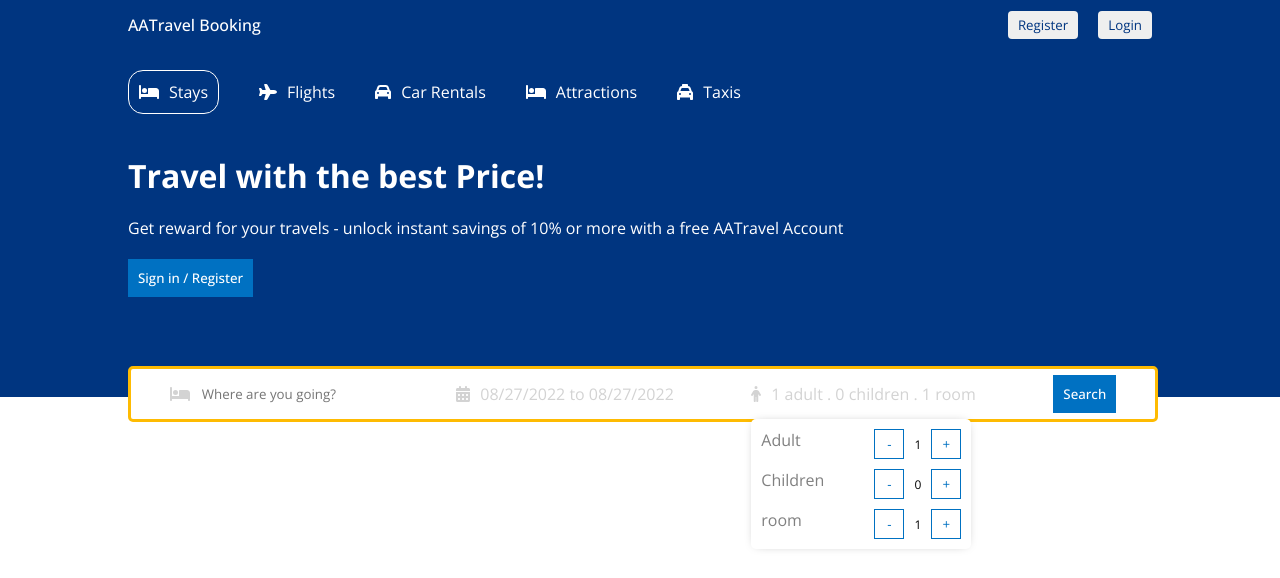
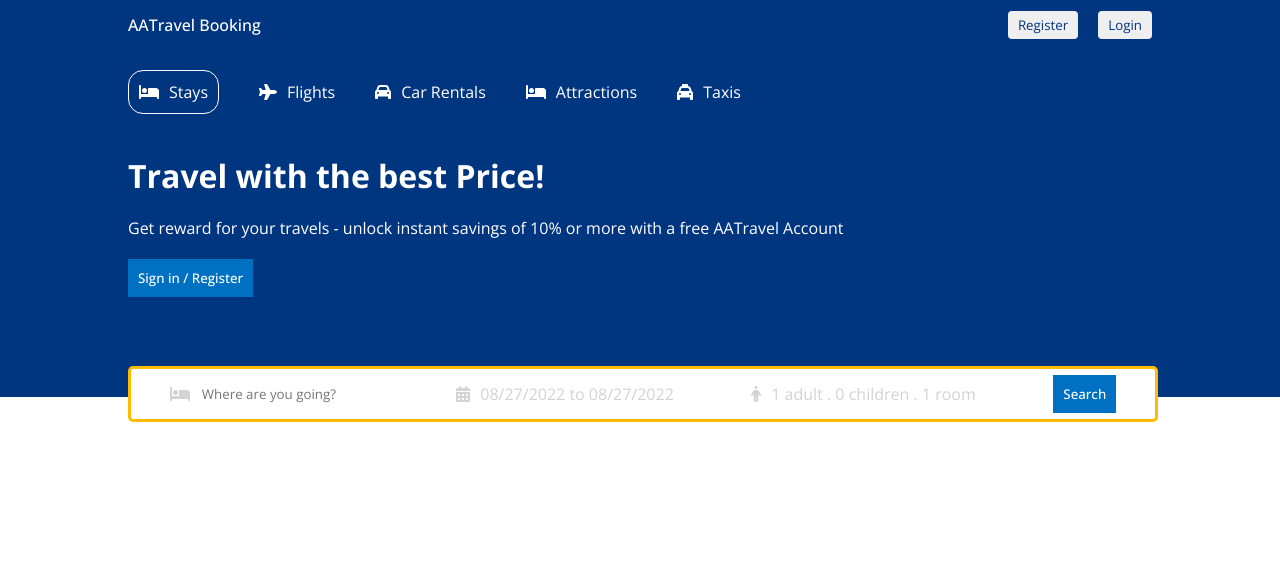
Before and after one commit to GXMUHATE/BookingApp, a React (Create React App) app: page / in a window 1280 px wide. Shown: the top 578 px of the page. Built offline with nearby package versions, Linux system fonts and the light colour scheme.

Commit message:
Creating Booking App UI - Search Bar Design part-2 final

```diff
--- a/src/components/header/Header.jsx
+++ b/src/components/header/Header.jsx
@@ -7,7 +7,7 @@
 import 'react-date-range/dist/theme/default.css'; // theme css file
 import {format} from "date-fns"
 
-const Header = () => {
+const Header = ({type}) => {
     const [openDate, setOpenDate] = useState(false)
     const [date, setDate] = useState([
         {
@@ -21,10 +21,19 @@
         adult:1,
         children:0,
         room:1,
-      })
+      });
+
+      const handleOption = (name, operation) => {
+        setOptions((prev) => {
+            return {
+                ...prev,
+                [name]: operation === "i" ? options[name] + 1 : options[name] -1,
+            };
+        });
+      };
     return (
         <div className="header">
-            <div className="headerContainer">
+            <div className={type === "list" ? "headerContainer listMode" : "headerContainer"}>
                <div className="headerList">
                     <div className="headerListItem active">
                         <FontAwesomeIcon icon={faBed} />
@@ -47,6 +56,8 @@
                         <span>Taxis</span>
                     </div>
                 </div>
+                { type !== "list" &&
+                <>
                     <h1 className="headerTitle">Travel with the best Price!</h1>
                     <p className="headerDesc">
                         Get reward for your travels - unlock instant savings of 10% or more
@@ -76,39 +87,46 @@
                         </div>
                         <div className="headerSearchItem">
                             <FontAwesomeIcon icon={faPerson} className="headerIcon" />
-                        <span className="headerSearchText">{`${options.adult} adult . ${options.children} children
+                            <span onClick={() =>setOpenOptions(!openOptions)} className="headerSearchText">{`${options.adult} adult . ${options.children} children
                             . ${options.room} room`}</span>
-                        <div className="options">
+                            {openOptions && <div className="options">
                                 <div className="optionItem">
                                     <span className="optionText">Adult</span>
                                     <div className="optionCounter">
-                                    <button className="optionCounterButton">-</button>
-                                    <span className="optionCounterNumber">1</span>
-                                    <button className="optionCounterButton">+</button>
+                                        <button
+                                        disabled={options.adult <= 1}
+                                        className="optionCounterButton" onClick={()=>handleOption("adult", "d")}>-</button>
+                                        <span className="optionCounterNumber">{options.adult}</span>
+                                        <button className="optionCounterButton" onClick={()=>handleOption("adult", "i")}>+</button>
                                     </div>
                                 </div>
                                 <div className="optionItem">
                                     <span className="optionText">Children</span>
                                     <div className="optionCounter">
-                                    <button className="optionCounterButton">-</button>
-                                    <span className="optionCounterNumber">0</span>
-                                    <button className="optionCounterButton">+</button>
+                                        <button
+                                        disabled={options.children <= 0}
+                                        className="optionCounterButton" onClick={()=>handleOption("children", "d")}>-</button>
+                                        <span className="optionCounterNumber">{options.children}</span>
+                                        <button className="optionCounterButton" onClick={()=>handleOption("children", "i")}>+</button>
                                     </div>
                                 </div>
                                 <div className="optionItem">
                                     <span className="optionText">room</span>
                                     <div className="optionCounter">
-                                    <button className="optionCounterButton">-</button>
-                                    <span className="optionCounterNumber">1</span>
-                                    <button className="optionCounterButton">+</button>
+                                        <button
+                                        disabled={options.room <= 1}
+                                        className="optionCounterButton" onClick={()=>handleOption("room", "d")}>-</button>
+                                        <span className="optionCounterNumber">{options.room}</span>
+                                        <button className="optionCounterButton" onClick={()=>handleOption("room", "i")}>+</button>
                                     </div>
                                 </div>
-                        </div>
+                            </div>}
                         </div>
                         <div className="headerSearchItem">
                             <button className="headerBtn">Search</button>
                         </div>
                     </div>
+                </>}
             </div>
         </div>
     )
--- a/src/components/header/header.css
+++ b/src/components/header/header.css
@@ -10,6 +10,10 @@
     width: 100%;
     max-width: 1024px;
     margin: 20px 0px 100px 0px;
+}
+
+.headerContainer.listMode {
+    margin: 20px 0px 0px 0px;
 }
 
 .headerList {
@@ -117,3 +121,7 @@
     cursor: pointer;
     background-color: white;
 }
+
+.optionCounterButton:disabled {
+    cursor: not-allowed;
+}
--- a/src/pages/list/List.jsx
+++ b/src/pages/list/List.jsx
@@ -1,8 +1,13 @@
 import React from "react";
+import Header from "../../components/header/Header";
+import Navbar from "../../components/nav/Navbar";
 
 const List = () => {
     return (
-        <div>List</div>
+        <div>
+            <Navbar/>
+            <Header type="list"/>
+        </div>
     )
 }
 
```
Lines whose indentation alone changed are shown as unchanged.
